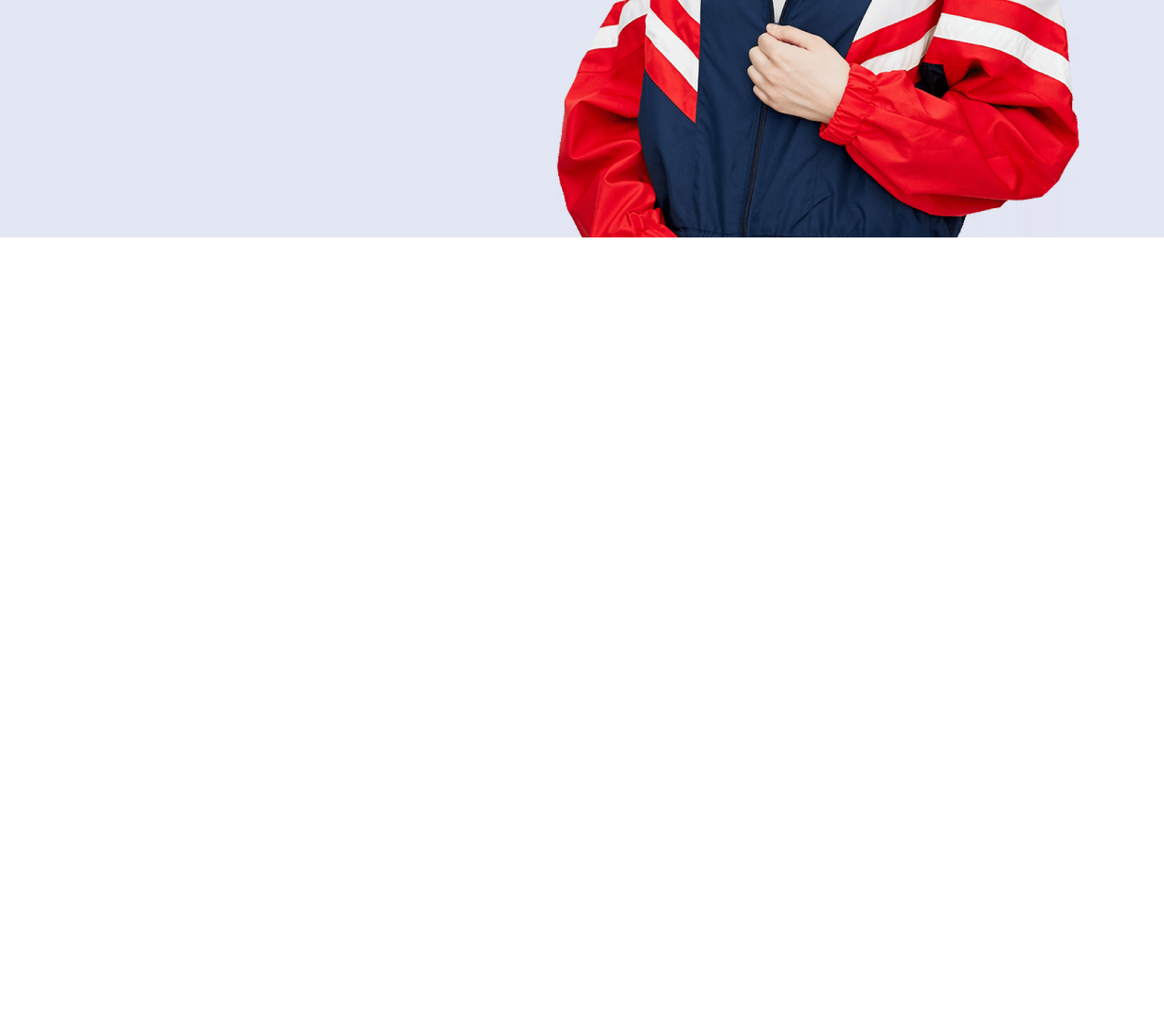
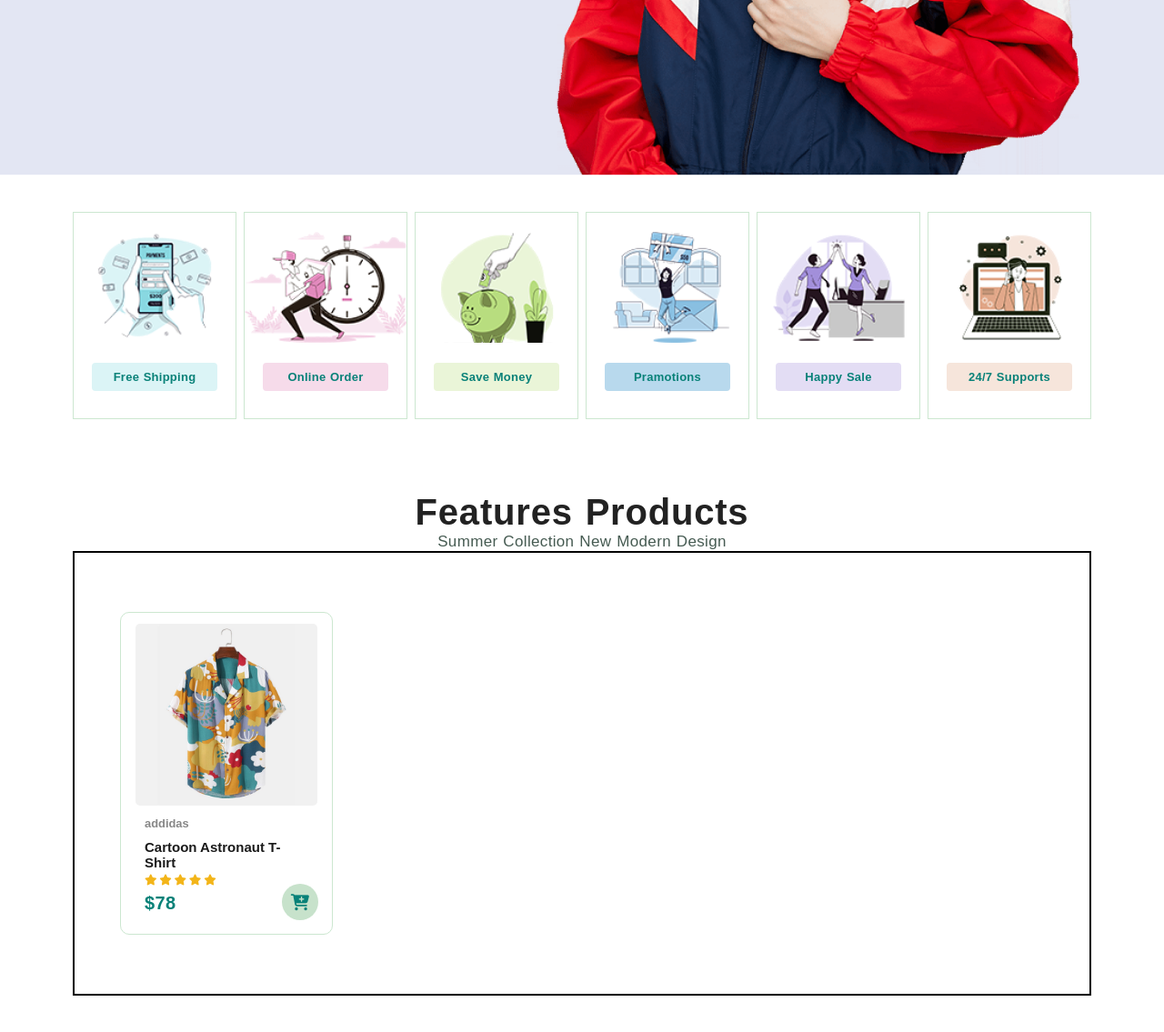
Before and after one commit to badapureprogrammer/CARA-E-commerce-Project, a plain HTML site: page index.html in a window 1280 px wide. Shown: the part 599-1734 px from the top of the page at 91% size. Before the commit the page ends 861 px from the top, so only its background shows below. Drawn offline with Linux system fonts and the light colour scheme.

Commit message:
add features section

```diff
--- a/css/style.css
+++ b/css/style.css
@@ -4,6 +4,10 @@
   padding: 0;
   box-sizing: border-box;
   font-family: sans-serif;
+}
+
+::-webkit-scrollbar {
+  display: none;
 }
 
 body {
@@ -59,13 +63,13 @@ p {
 
 /* Start Header */
 nav {
-  width: 100%;
-  display: flex;
-  padding: 15px 80px;
-  position: sticky;
   top: 0;
   left: 0;
   z-index: 99;
+  width: 100%;
+  display: flex;
+  position: fixed;
+  padding: 15px 80px;
   align-items: center;
   background-color: #e3e6f3;
   justify-content: space-between;
@@ -118,23 +122,15 @@ nav {
 }
 /* End Header */
 
-/* Start Home Page */
-/* .hero-wrapper{
-  width: 100%;
-  height: 300px;
-  background-position: center;
-  background-size: cover;
-  background-repeat: no-repeat;
-  background-image: url("/images/hero_banner.png");
-} */
+/* Start Home Section */
 .hero-wrapper {
   width: 100%;
   height: 99vh;
   display: flex;
+  padding: 15px 80px;
   align-items: flex-start;
   justify-content: center;
   flex-direction: column;
-  padding: 15px 80px;
   background-size: cover;
   background-repeat: no-repeat;
   background-position: top 0 right 0%;
@@ -160,4 +156,135 @@ nav {
   background-color: transparent;
   background-image: url("../images/button.png");
 }
-/* End Home Page */
+/* End Home Section */
+
+/* Start Features Section */
+.card-row {
+  display: flex;
+  flex-wrap: wrap;
+  justify-content: space-between;
+}
+.feature-card-box {
+  width: 180px;
+  text-align: center;
+  padding: 20px 0px;
+  transition: all 0.3s ease;
+  border: 1px solid #cce7d0;
+}
+.feature-card-box:nth-child(1):hover {
+  border: 1px solid transparent;
+  box-shadow: 0px 0px 15px 2px #89d8e1;
+}
+.feature-card-box:nth-child(2):hover {
+  border: 1px solid transparent;
+  box-shadow: 0px 0px 15px 2px #e38abe;
+}
+.feature-card-box:nth-child(3):hover {
+  border: 1px solid transparent;
+  box-shadow: 0px 0px 15px 2px #b8dd7f;
+}
+.feature-card-box:nth-child(4):hover {
+  border: 1px solid transparent;
+  box-shadow: 0px 0px 15px 2px #89bfe1;
+}
+.feature-card-box:nth-child(5):hover {
+  border: 1px solid transparent;
+  box-shadow: 0px 0px 15px 2px #a28fda;
+}
+.feature-card-box:nth-child(6):hover {
+  border: 1px solid transparent;
+  box-shadow: 0px 0px 15px 2px #e5aa8c;
+}
+.feature-card-box img {
+  width: 100%;
+}
+.feature-card-box h6 {
+  color: #088178;
+  padding: 8px;
+  font-size: 1.3em;
+  border-radius: 4px;
+  margin: 20px 20px 10px;
+  background-color: #dbf4f6;
+}
+.feature-card-box:nth-child(2) h6 {
+  background-color: #f6dbea;
+}
+.feature-card-box:nth-child(3) h6 {
+  background-color: #eaf5d8;
+}
+.feature-card-box:nth-child(4) h6 {
+  background-color: #b8d9ed;
+}
+.feature-card-box:nth-child(5) h6 {
+  background-color: #e3ddf4;
+}
+.feature-card-box:nth-child(6) h6 {
+  background-color: #f6e5db;
+}
+/* End Features Section */
+
+/* Start Product Section */
+.product-section-container {
+  text-align: center;
+}
+.product-container {
+  padding: 50px;
+  border: 2px solid black;
+}
+.product-wrapper {
+  width: 23%;
+  cursor: pointer;
+  margin: 15px 0px;
+  max-width: 260px;
+  position: relative;
+  padding: 12px 16px;
+  border-radius: 10px;
+  transition: all 0.4s ease;
+  border: 1px solid #cce7d0;
+}
+.product-wrapper:hover {
+  box-shadow: 0px 0px 15px 5px #d6d3d3;
+}
+.product-wrapper img {
+  width: 100%;
+  border-radius: 5px;
+}
+.product-content {
+  padding: 10px;
+  text-align: start;
+}
+.product-content span {
+  opacity: 0.8;
+  font-size: 1.29em;
+  font-weight: 600;
+  color: #06060699;
+}
+.product-content h5 {
+  color: #1a1a1a;
+  font-size: 1.5em;
+  margin: 10px 0px 0px;
+}
+.product-content .star i {
+  margin: 5px 0px;
+  color: #f3b519;
+  font-size: 1.2em;
+}
+.product-content h4 {
+  font-size: 2em;
+  margin-top: 3px;
+  color: #088178;
+}
+.product-wrapper .plus-cart {
+  width: 40px;
+  height: 40px;
+  padding: 10px;
+  bottom: 15px;
+  right: 15px;
+  color: #088178;
+  font-size: 1.8em;
+  border-radius: 50%;
+  line-height: 1.2em;
+  position: absolute;
+  background-color: #c7e2cb;
+}
+/* End Product Section */
--- a/index.html
+++ b/index.html
@@ -48,8 +48,86 @@
     </section>
     <!-- End of Hero Section -->
 
-    <section id="feature">
+    <section id="feature" class="section-p1 card-row">
+      <div class="feature-card-box">
+        <div>
+          <img
+            src="./images/features/features1.png"
+            alt="feature_card_Image1"
+          />
+        </div>
+        <h6>Free Shipping</h6>
+      </div>
+      <div class="feature-card-box">
+        <div>
+          <img
+            src="./images/features/features2.png"
+            alt="feature_card_Image2"
+          />
+        </div>
+        <h6>Online Order</h6>
+      </div>
+      <div class="feature-card-box">
+        <div>
+          <img
+            src="./images/features/features3.png"
+            alt="feature_card_Image3"
+          />
+        </div>
+        <h6>Save Money</h6>
+      </div>
+      <div class="feature-card-box">
+        <div>
+          <img
+            src="./images/features/features4.png"
+            alt="feature_card_Image4"
+          />
+        </div>
+        <h6>Pramotions</h6>
+      </div>
+      <div class="feature-card-box">
+        <div>
+          <img
+            src="./images/features/features5.png"
+            alt="feature_card_Image5"
+          />
+        </div>
+        <h6>Happy Sale</h6>
+      </div>
+      <div class="feature-card-box">
+        <div>
+          <img
+            src="./images/features/features6.png"
+            alt="feature_card_Image6"
+          />
+        </div>
+        <h6>24/7 Supports</h6>
+      </div>
     </section>
     <!-- End of Features Section -->
+
+    <section id="product" class="section-p1 product-section-container">
+      <h2>Features Products</h2>
+      <p>Summer Collection New Modern Design</p>
+      <div class="product-container">
+        <div class="product-wrapper">
+          <img src="./images/products/f1.jpg" alt="product1_Img" />
+          <div class="product-content">
+            <span>addidas</span>
+            <h5>Cartoon Astronaut T-Shirt</h5>
+            <div class="star">
+              <i class="fas fa-star"></i>
+              <i class="fas fa-star"></i>
+              <i class="fas fa-star"></i>
+              <i class="fas fa-star"></i>
+              <i class="fas fa-star"></i>
+            </div>
+            <h4>$78</h4>
+          </div>
+          <a href="#"><i class="fa-solid fa-cart-plus plus-cart"></i></a>
+        </div>
+      </div>
+    </section>
+    <!-- End of Product Section -->
   </body>
 </html>
```
